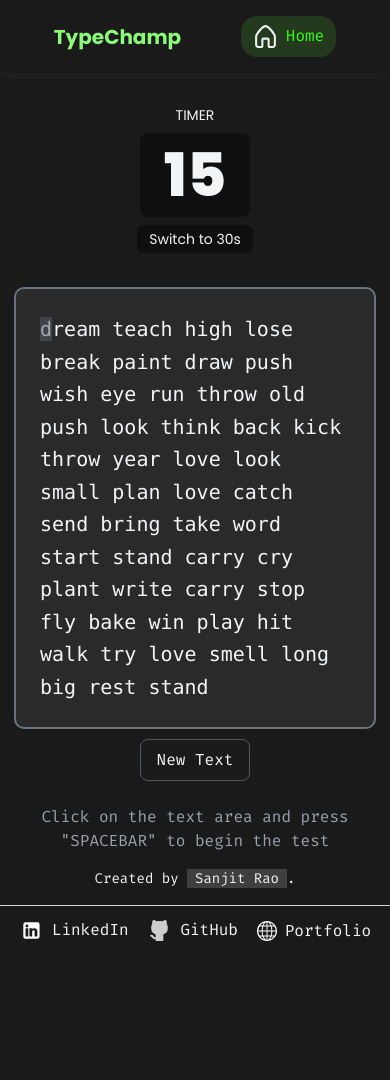
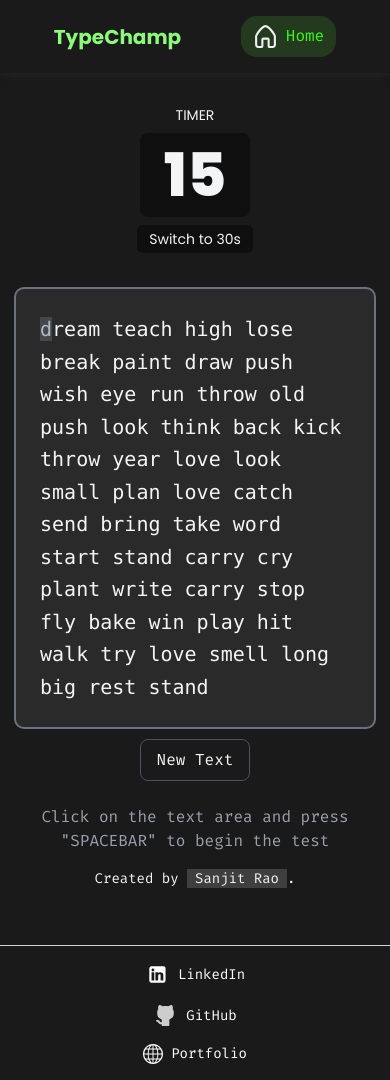
Before and after one commit to sanjitrao16/Typing-Test, a React (Vite) app in the folder typingtest/: page / in a window 390 px wide. Before the commit the page ends 955 px from the top, so only its background shows below. Built offline with nearby package versions, Linux system fonts and the light colour scheme.

Commit message:
Footer component is made responsive

```diff
--- a/typingtest/src/components/Footer.jsx
+++ b/typingtest/src/components/Footer.jsx
@@ -4,51 +4,56 @@
 
 export default function Footer() {
   return (
-    <>
-      <div className="flex justify-evenly items-center border-t-1 border-t-gray-300 py-3">
+    <footer className="border-t border-gray-300 py-4 mt-10">
+      <div className="flex flex-col sm:flex-row justify-center sm:justify-evenly items-center gap-y-4 text-white text-sm">
         <a
-          className="flex gap-2"
+          className="flex items-center gap-2 hover:text-[#39ff14] transition"
           href="https://www.linkedin.com/in/sanjitrao16/"
           target="_blank"
+          rel="noopener noreferrer"
         >
           <img
             src={LinkedIn}
             alt="LinkedIn"
-            width="25px"
-            height="25px"
+            width="25"
+            height="25"
             className="invert"
           />
-          <p>LinkedIn</p>
+          <span>LinkedIn</span>
         </a>
+
         <a
-          className="flex gap-2"
+          className="flex items-center gap-2 hover:text-[#39ff14] transition"
           href="https://github.com/sanjitrao16/Typing-Test"
           target="_blank"
+          rel="noopener noreferrer"
         >
           <img
             src={Github}
             alt="GitHub"
-            width="25px"
-            height="25px"
+            width="25"
+            height="25"
             className="invert"
           />
-          <p>GitHub</p>
+          <span>GitHub</span>
         </a>
+
         <a
-          className="flex gap-2"
+          className="flex items-center gap-2 hover:text-[#39ff14] transition"
           href="https://sanjitrao16.github.io/"
           target="_blank"
+          rel="noopener noreferrer"
         >
           <img
             src={Internet}
-            alt="Internet"
-            width="20px"
-            height="20px"
+            alt="Portfolio"
+            width="20"
+            height="20"
             className="invert"
           />
-          <p>Portfolio</p>
+          <span>Portfolio</span>
         </a>
       </div>
-    </>
+    </footer>
   );
 }
```
